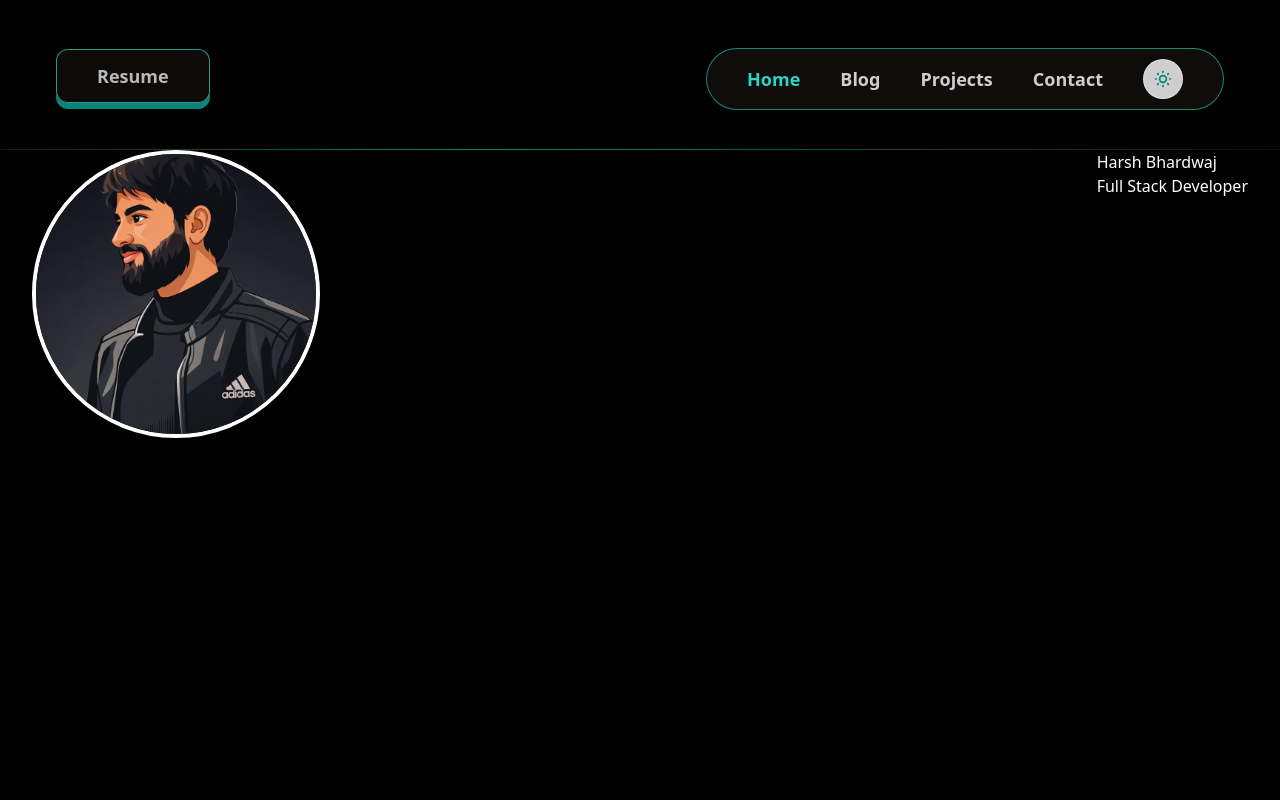
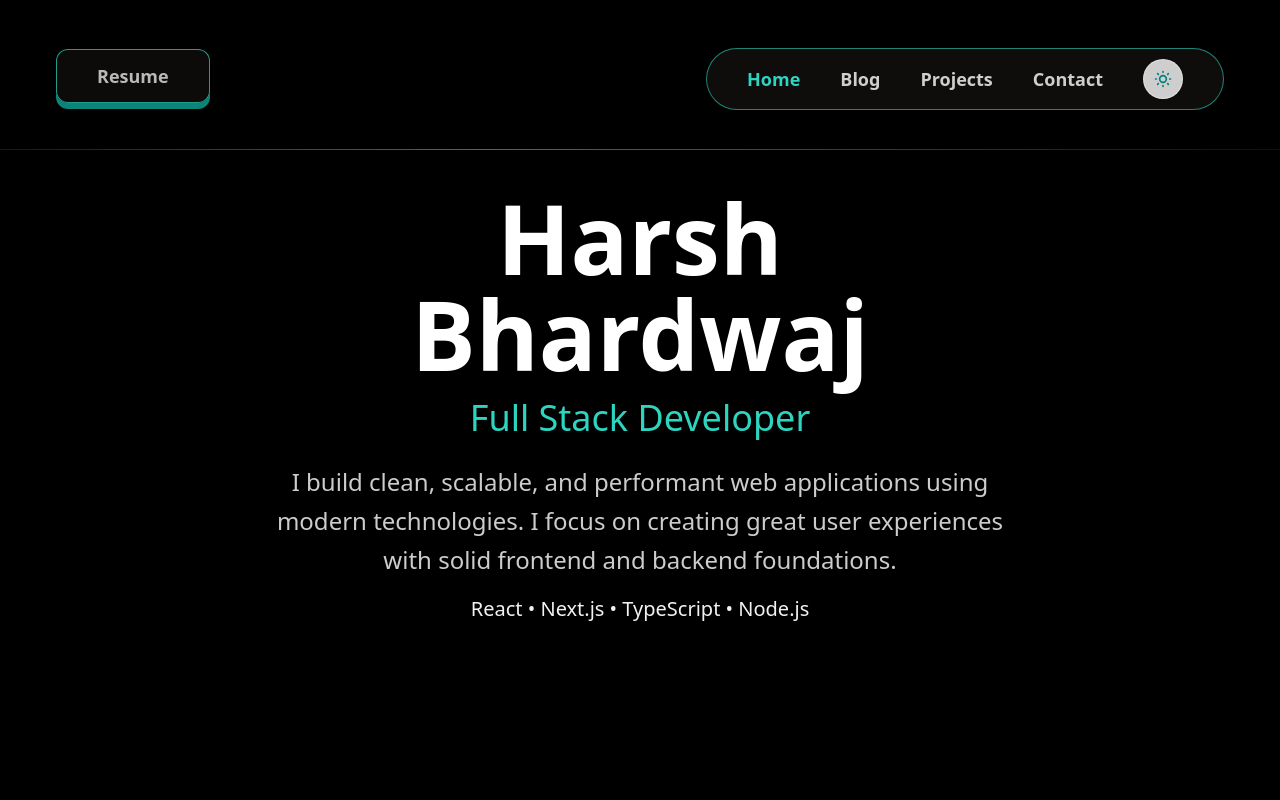
Before and after one commit to harshbhardwaj09/my-Portfolio, a Next.js app: page / in a window 1280 px wide. Shown: the top 800 px of the page. Built offline with nearby package versions, Linux system fonts and the light colour scheme.

Commit message:
working on homepage

```diff
--- a/src/app/page.tsx
+++ b/src/app/page.tsx
@@ -1,25 +1,37 @@
-import SectionTest from "@/components/sections/sectionTest";
-import Image from "next/image";
+import FadeUp from "@/components/animation/FadeUp";
 
-
-const SECTIONS = ["Home", "About", "Products", "Services", "Contact"];
 export default function Home() {
   return (
-    <div className="h-screen flex justify-between">
-<div className="h-72 w-72 rounded-full  border-[4px] border-white overflow-hidden flex items-center justify-center">
-  <img
-    src="/harsh2.png"
-    alt="profile"
-    className="h-full w-full object-cover"
-  />
-</div>
-<div className="text-white">
-  Harsh Bhardwaj
-  <br />
-  Full Stack Developer
-</div>
+    <div className="min-h-screen px-10 pt-10 flex justify-center">
+      <div className="text-white text-center max-w-3xl">
 
+        <FadeUp>
+          <h1 className="text-5xl md:text-8xl font-bold leading-tight">
+            Harsh Bhardwaj
+          </h1>
+        </FadeUp>
 
-          </div>
+        <FadeUp delay={100}>
+          <h2 className="mt-4 text-2xl md:text-4xl text-teal-400">
+            Full Stack Developer
+          </h2>
+        </FadeUp>
+
+        <FadeUp delay={200}>
+          <p className="mt-6 text-white/80 text-2xl leading-relaxed">
+            I build clean, scalable, and performant web applications using modern
+            technologies. I focus on creating great user experiences with solid
+            frontend and backend foundations.
+          </p>
+        </FadeUp>
+
+        <FadeUp delay={300}>
+          <p className="mt-4 text-xl text-white/95">
+            React • Next.js • TypeScript • Node.js
+          </p>
+        </FadeUp>
+
+      </div>
+    </div>
   );
 }
--- /dev/null
+++ b/src/components/animation/FadeUp.tsx
@@ -0,0 +1,27 @@
+"use client";
+import { useEffect, useState, ReactNode } from "react";
+
+type FadeUpProps = {
+  children: ReactNode;
+  delay?: number;
+};
+
+export default function FadeUp({ children, delay = 0 }: FadeUpProps) {
+  const [show, setShow] = useState(false);
+
+  useEffect(() => {
+    setShow(true);
+  }, []);
+
+  return (
+    <div
+      style={{ transitionDelay: `${delay}ms` }}
+      className={`
+        transition-all duration-700 ease-out
+        ${show ? "opacity-100 translate-y-0" : "opacity-0 translate-y-6"}
+      `}
+    >
+      {children}
+    </div>
+  );
+}
```
